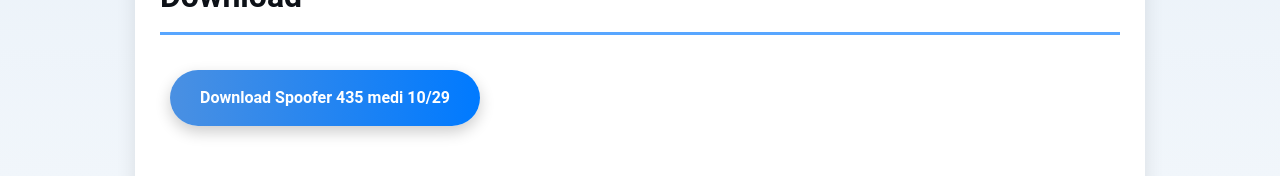
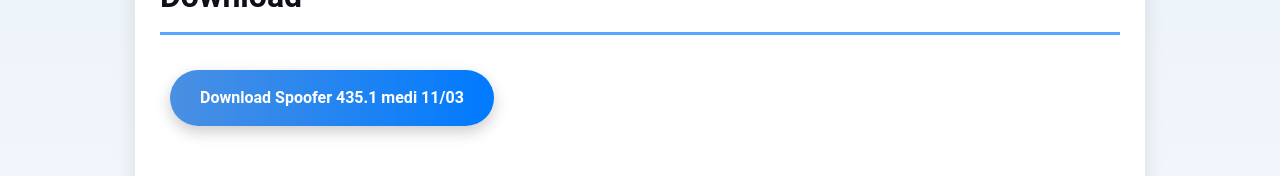
Before and after one commit to pogogg/meditaion1, a plain HTML site: page index.html in a window 1280 px wide. Shown: the part 447-623 px from the top of the page. Drawn offline with Linux system fonts and the light colour scheme.

Commit message:
Update index.html

```diff
--- a/index.html
+++ b/index.html
@@ -166,7 +166,7 @@
 
         <section id="download">
             <h2>Download</h2>
-            <a href="https://web.getappbox.com?url=/scl/fi/llxszerlbk06mkqfed0lt/appinfo.json?rlkey=y2ok5jahv0dzku77ds8639xkh" class="button">Download Spoofer 435 medi 10/29</a>
+            <a href="https://web.getappbox.com?url=/scl/fi/i89237ak9teamh3y45b0z/appinfo.json?rlkey=lkcqmmikv8yabwfc3f63osaia" class="button">Download Spoofer 435.1 medi 11/03</a>
         </section>
 
         <section id="resources">
```
